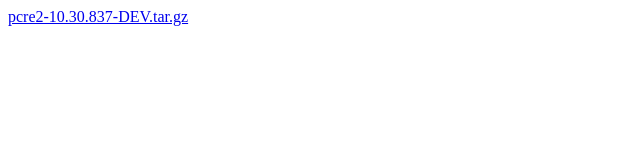
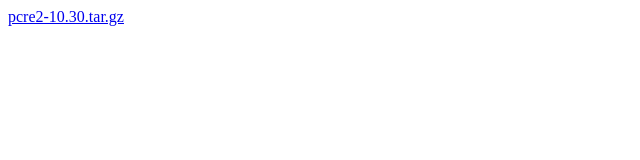
Before and after one commit to wbraswell/pcre2-mirror, a plain HTML site: page index.html in a window 1280 px wide. Shown: the full height of the page, 0-640 px from the left. Drawn offline with Linux system fonts and the light colour scheme.

Commit message:
Fix Network Error, Multiple Connections Denied, Switch From Official PCRE2 Server To GitHub

```diff
--- a/index.html
+++ b/index.html
@@ -8,7 +8,7 @@
     </head>
 
     <body>
-        <a href="https://github.com/wbraswell/pcre2-mirror/raw/master/backup/pcre2-10.30.837-DEV.tar.gz">pcre2-10.30.837-DEV.tar.gz</a>
+        <a href="https://github.com/wbraswell/pcre2-mirror/raw/master/backup/pcre2-10.30.tar.gz">pcre2-10.30.tar.gz</a>
         <br>
     </body>
 </html>
```
Also changed, not shown: 4 other files.
